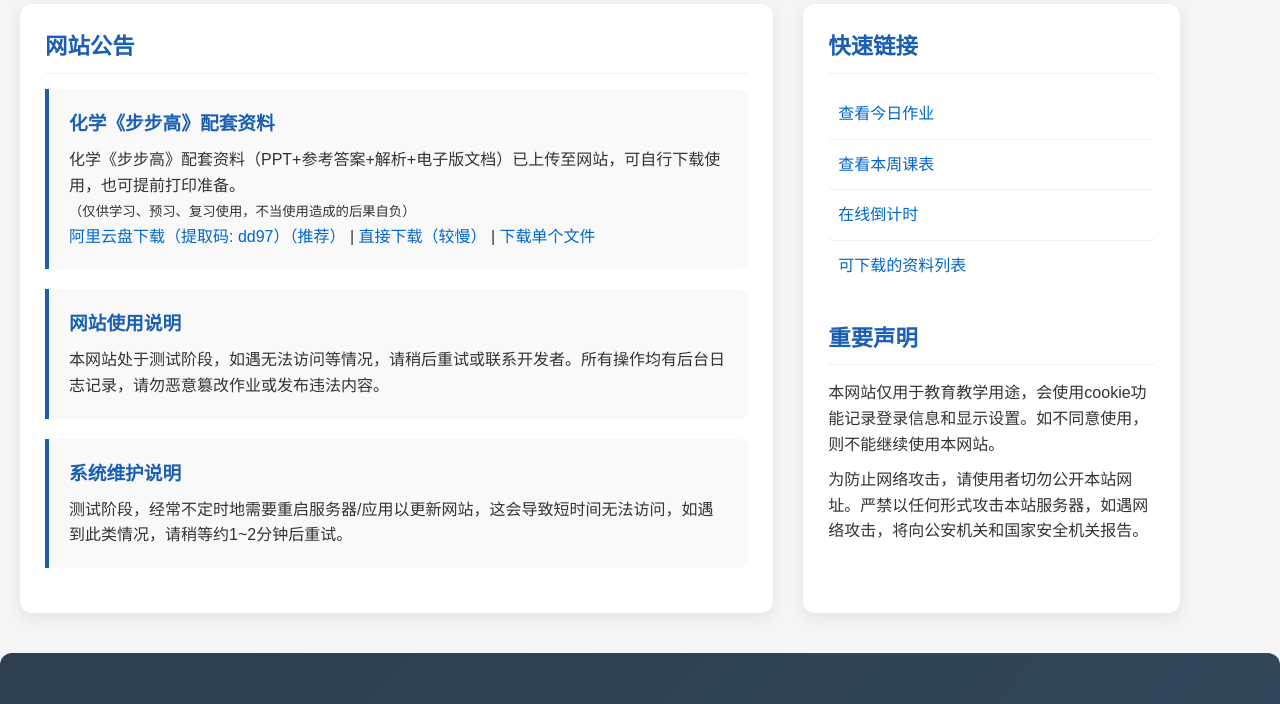
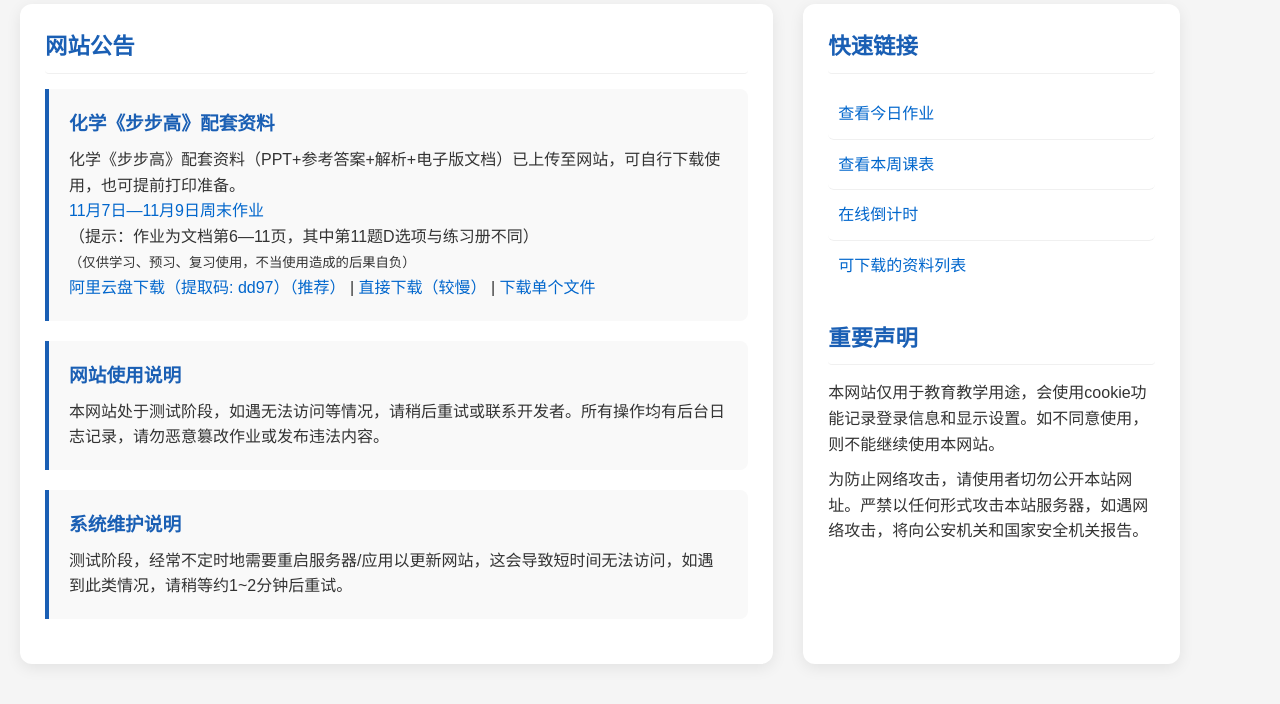
Before and after one commit to DongSX1217/HomeworkBoard, a Python web app: template templates/home.html in a window 1280 px wide. Shown: the part 370-1074 px from the top of the page. Run offline with Jinja, Linux system fonts and the light colour scheme; the template is opened without the code that fills it, so the values that code supplies are empty.

Commit message:
feat: home页作业

```diff
--- a/templates/home.html
+++ b/templates/home.html
@@ -74,7 +74,7 @@
                 <div class="notice-item">
                     <h3>化学《步步高》配套资料</h3>
                     <p>化学《步步高》配套资料（PPT+参考答案+解析+电子版文档）已上传至网站，可自行下载使用，也可提前打印准备。</p>
-                    <p><a href=""></a></p>
+                    <p><a href="http://120.24.27.16:2025/static/file/%E5%8C%96%E5%AD%A6/%E5%8C%96%E5%AD%A6%E3%80%8A%E6%AD%A5%E6%AD%A5%E9%AB%98%E3%80%8B%E9%85%8D%E5%A5%97%E8%B5%84%E6%96%99/Word%E7%89%88%E6%96%87%E6%A1%A3/%E7%AC%AC%E4%BA%8C%E7%AB%A0%E3%80%80%E6%B5%B7%E6%B0%B4%E4%B8%AD%E7%9A%84%E9%87%8D%E8%A6%81%E5%85%83%E7%B4%A0%E2%80%94%E2%80%94%E9%92%A0%E5%92%8C%E6%B0%AF/%E7%AC%AC%E4%BA%8C%E8%8A%82%E3%80%80%E6%B0%AF%E5%8F%8A%E5%85%B6%E5%8C%96%E5%90%88%E7%89%A9/%E3%80%9011%E6%9C%887%E6%97%A5%E5%91%A8%E6%9C%AB%E4%BD%9C%E4%B8%9A%EF%BC%8C11%E9%A2%98D%E9%80%89%E9%A1%B9%E4%B8%8E%E7%BB%83%E4%B9%A0%E5%86%8C%E4%B8%8D%E5%90%8C%E3%80%91%E7%AC%AC%E4%BA%8C%E7%AB%A0%E3%80%80%E7%AC%AC%E4%BA%8C%E8%8A%82%E3%80%80%E7%AC%AC1%E8%AF%BE%E6%97%B6%E3%80%80%E6%B0%AF%E6%B0%94%E7%9A%84%E6%80%A7%E8%B4%A8.docx">11月7日—11月9日周末作业</a>（提示：作业为文档第6—11页，其中第11题D选项与练习册不同）</p>
                     <p><small>（仅供学习、预习、复习使用，不当使用造成的后果自负）</small></p>
                     <p>
                         <a href="https://www.alipan.com/s/p1Xqnugud2M">阿里云盘下载（提取码: dd97）（推荐）</a> |
```
